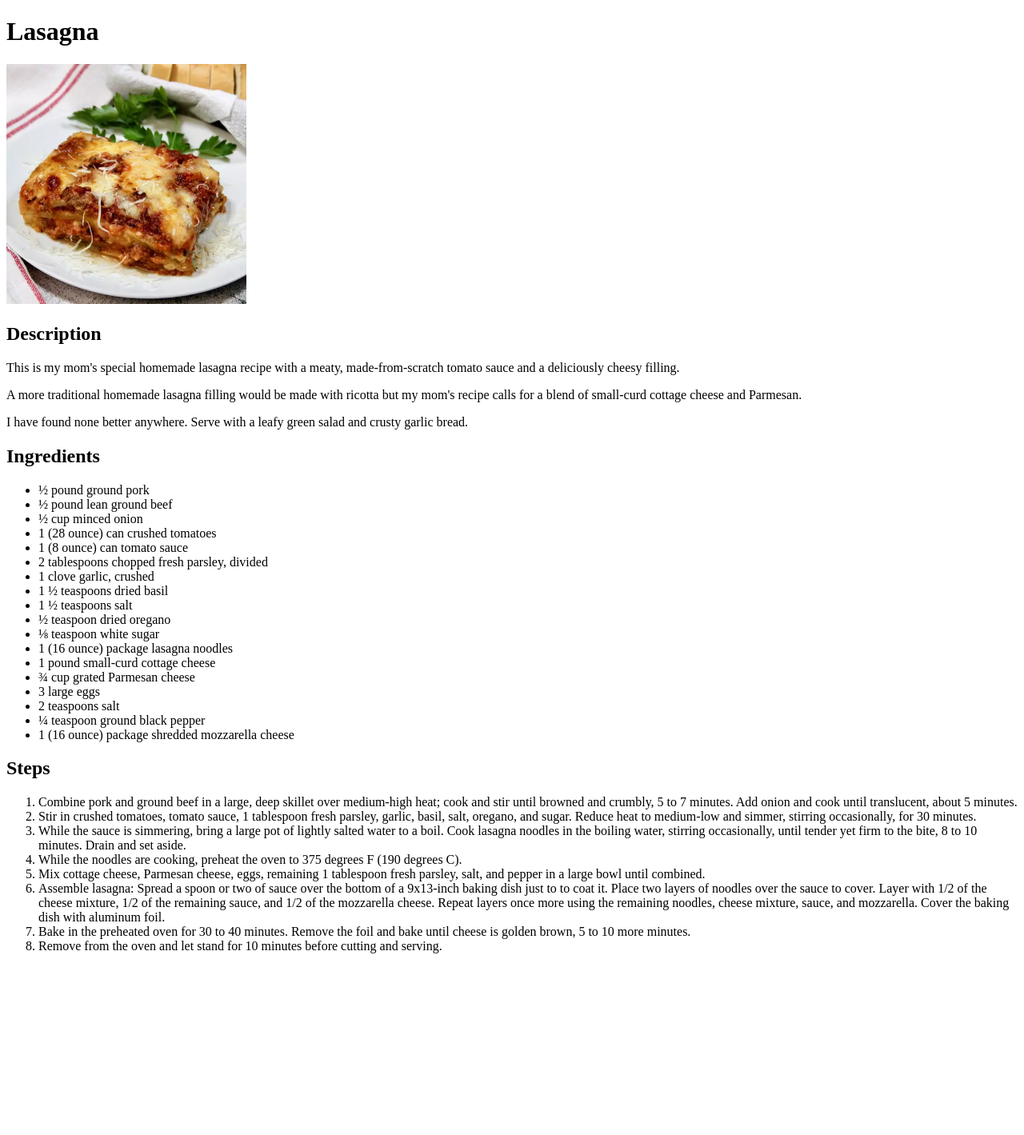
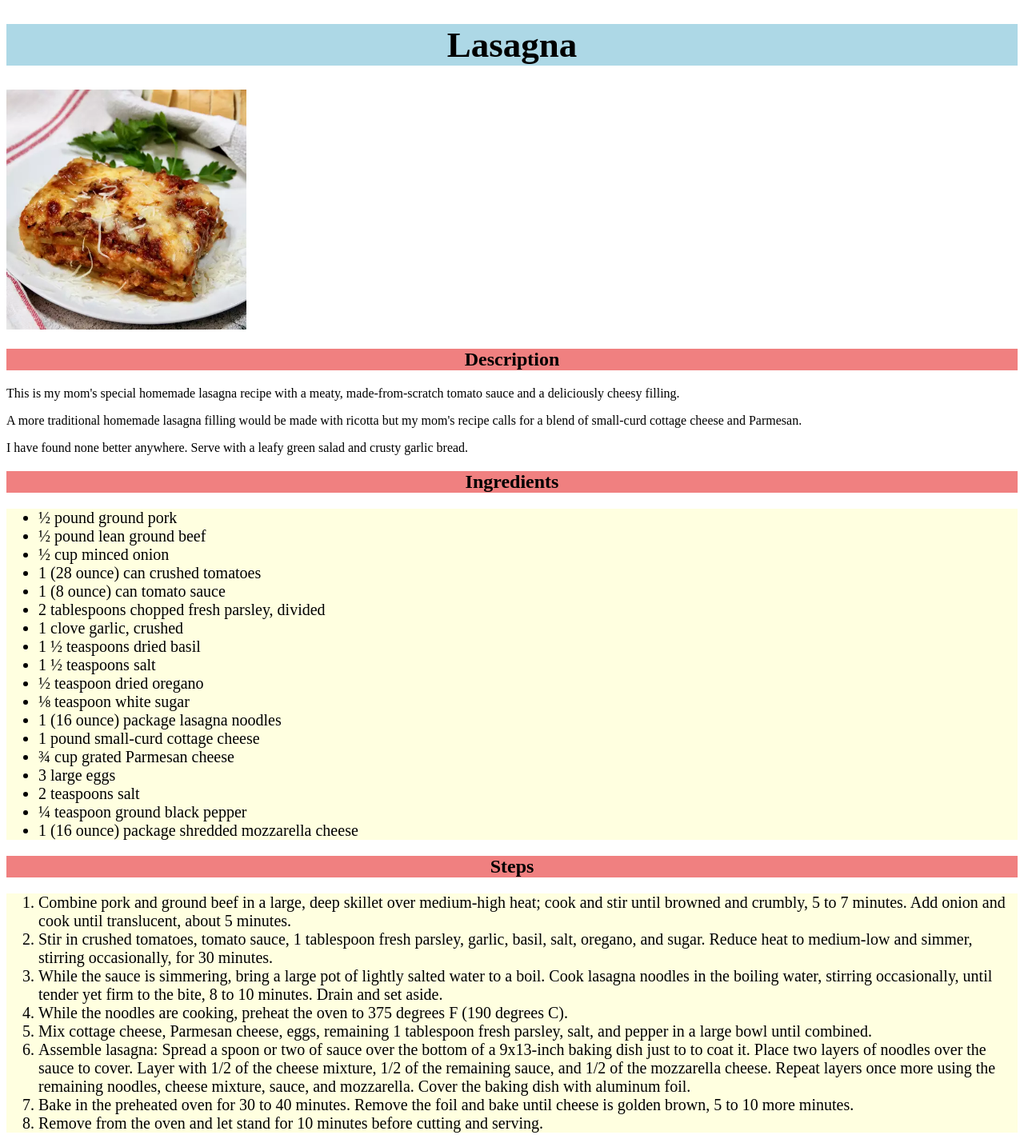
Before and after one commit to raelcx/odin-recipes, a plain HTML site: page recipes/lasagna.html in a window 1280 px wide. Shown: the whole page at 80% size. Before the commit the page ends 1208 px from the top, so only its background shows below. Drawn offline with Linux system fonts and the light colour scheme.

Commit message:
Add style to pages using css
This commit changes the main and recipe pages
to look better than its HTML only counterparts.

It uses CSS to add style and some colors to the
pages.
Work in progress.

```diff
--- a/recipes/lasagna.html
+++ b/recipes/lasagna.html
@@ -3,18 +3,19 @@
     <head>
         <meta charset="utf-8">
         <title>Lasagna</title>
+        <link rel="stylesheet" href="../style.css">
     </head>
 
     <body>
-        <h1>Lasagna</h1>
+        <h1 class="title centered">Lasagna</h1>
         <img src="../images/lasagna.webp" alt="Lasagna dish after cooking" height="300" width="300">
-        <h2>Description</h2>
+        <h2 class="headings">Description</h2>
         <p>This is my mom's special homemade lasagna recipe with a meaty, made-from-scratch tomato sauce and a deliciously cheesy filling.</p>
         <p>A more traditional homemade lasagna filling would be made with ricotta but my mom's recipe calls for a blend of small-curd cottage cheese and Parmesan.</p>
         <p>I have found none better anywhere. Serve with a leafy green salad and crusty garlic bread.</p>
 
-        <h2>Ingredients</h2>
-        <ul>
+        <h2 class="headings">Ingredients</h2>
+        <ul class="list">
             <li>½ pound ground pork</li>
             <li>½ pound lean ground beef</li>
             <li>½ cup minced onion</li>
@@ -35,8 +36,8 @@
             <li>1 (16 ounce) package shredded mozzarella cheese</li>
         </ul>
 
-        <h2>Steps</h2>
-        <ol>
+        <h2 class="headings">Steps</h2>
+        <ol class="list">
             <li>Combine pork and ground beef in a large, deep skillet over medium-high heat; cook and stir until browned and crumbly, 5 to 7 minutes. Add onion and cook until translucent, about 5 minutes.</li>
             <li>Stir in crushed tomatoes, tomato sauce, 1 tablespoon fresh parsley, garlic, basil, salt, oregano, and sugar. Reduce heat to medium-low and simmer, stirring occasionally, for 30 minutes.            </li>
             <li>While the sauce is simmering, bring a large pot of lightly salted water to a boil. Cook lasagna noodles in the boiling water, stirring occasionally, until tender yet firm to the bite, 8 to 10 minutes. Drain and set aside.</li>
--- /dev/null
+++ b/style.css
@@ -0,0 +1,21 @@
+.title {
+    font-size: 45px;
+    font-family: "Times New Roman", Sans-serif;
+    font-weight: bold;
+    background-color: lightblue;
+}
+
+.headings,
+.centered {
+    text-align: center;
+}
+
+.list {
+    background-color: lightyellow;
+    color: black;
+    font-size: 20px;
+}
+
+.headings {
+    background-color: lightcoral;
+}
```
Also changed, not shown: index.html (+3 -2 lines), recipes/juicy-thanksgiving-turkey.html (+7 -7 lines), recipes/shredded-brussels-sprouts.html (+7 -6 lines).
